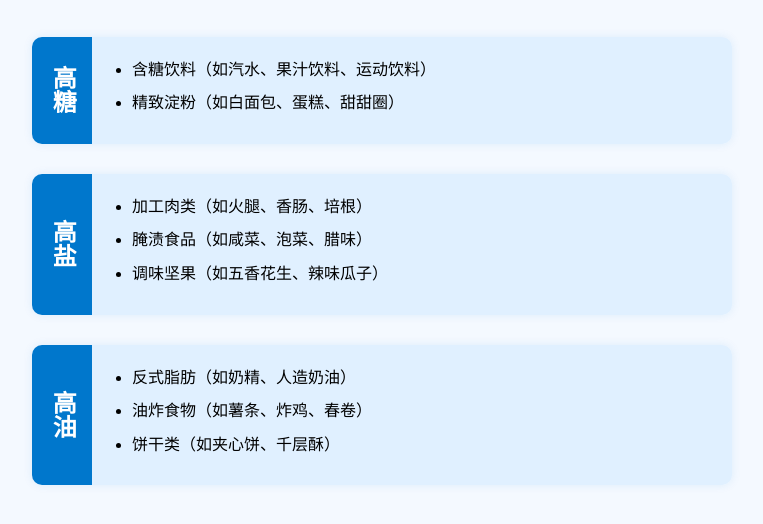
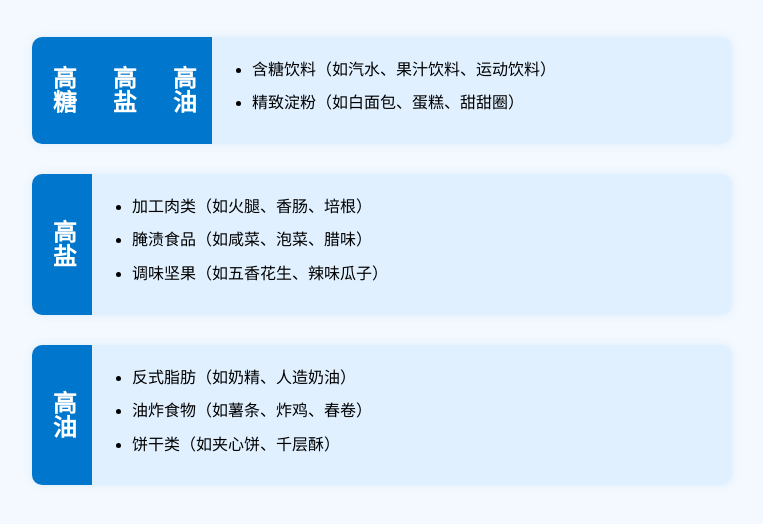
Before and after one commit to Sandy-long/lean-Inflamed-food, a plain HTML site: page index.html in a window 1280 px wide. Shown: the part 114-638 px from the top of the page, without its empty margins (258-1021 px from the left). Drawn offline with Linux system fonts and the light colour scheme.

Commit message:
Update index.html

```diff
--- a/index.html
+++ b/index.html
@@ -67,6 +67,8 @@
 
   <div class="category-box">
     <a class="label" href="https://sandy-long.github.io/lean-Highsugar-inflammation/" target="_blank">高糖</a>
+    <a class="label" href="https://sandy-long.github.io/lean-highsalt/" target="_blank">高盐</a>
+    <a class="label" href="https://sandy-long.github.io/lean-highfat/" target="_blank">高油</a>
     <div class="content">
       <ul>
         <li>含糖饮料（如汽水、果汁饮料、运动饮料）</li>
```
